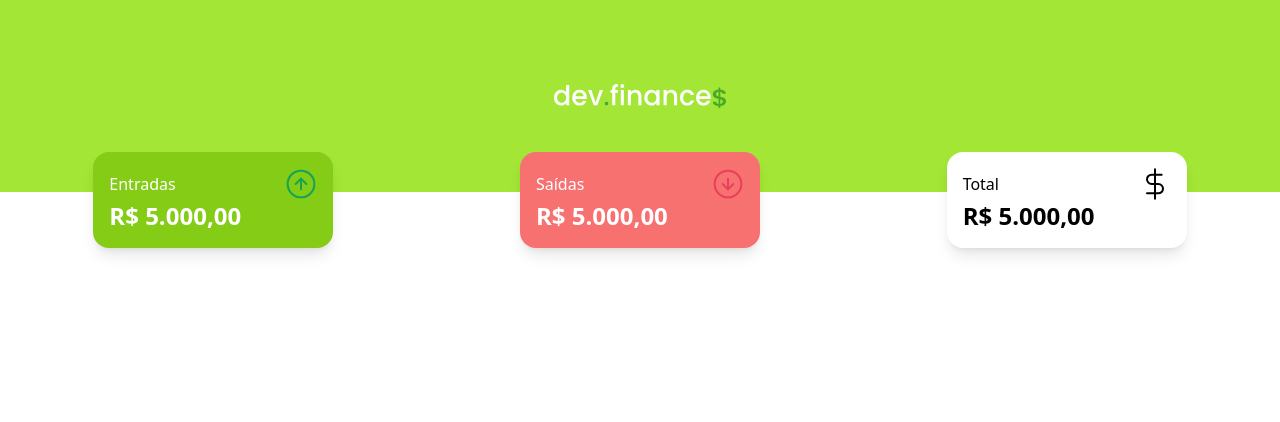
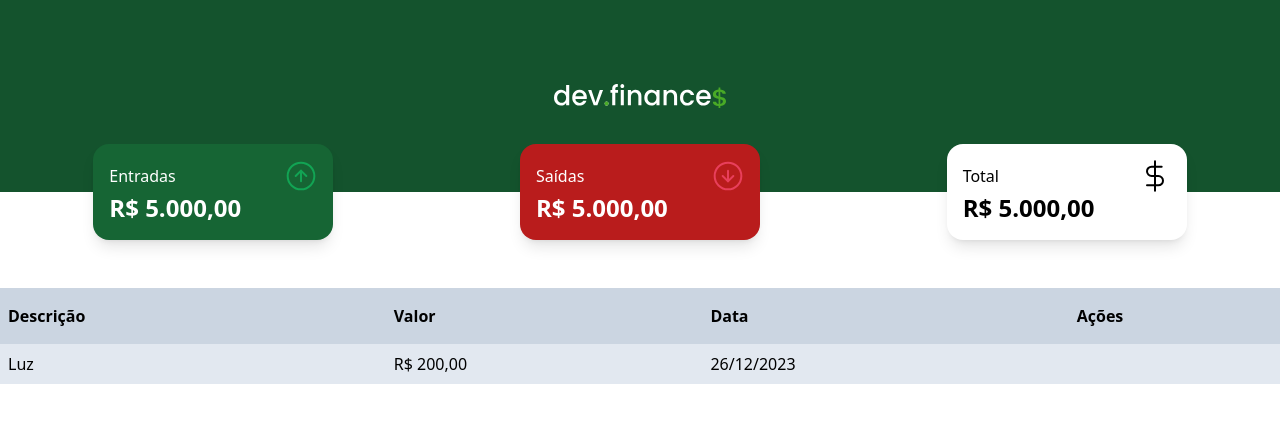
Before and after one commit to gutoamorim/dev-finances, a React (Vite) app: page / in a window 1280 px wide. Shown: the top 422 px of the page. Built offline with nearby package versions, Linux system fonts and the light colour scheme.

Commit message:
Adicionado componente tabela de transações

```diff
--- a/src/App.jsx
+++ b/src/App.jsx
@@ -1,11 +1,15 @@
+import { useState } from "react";
 import Balance from "./components/Balance";
 import Header from "./components/Header";
+import Table from "./components/Table";
 
 export default function App() {
+  const [balance, setBalance] = useState([]);
   return (
     <>
       <Header />
       <Balance />
+      <Table />
     </>
   );
 }
--- a/src/components/Balance.jsx
+++ b/src/components/Balance.jsx
@@ -5,9 +5,9 @@ import total from "../assets/total.svg";
 
 export default function Balance() {
   return (
-    <section className="container m-auto flex items-center justify-around -mt-10">
-      <Card type="Entradas" bg="bg-lime-500" color="text-white" svg={income} />
-      <Card type="Saídas" bg="bg-red-400" color="text-white" svg={expense} />
+    <section className="container m-auto flex items-center justify-around -mt-12">
+      <Card type="Entradas" bg="bg-green-800" color="text-white" svg={income} />
+      <Card type="Saídas" bg="bg-red-700" color="text-white" svg={expense} />
       <Card type="Total" bg="bg-white" svg={total} />
     </section>
   );
--- a/src/components/Header.jsx
+++ b/src/components/Header.jsx
@@ -2,7 +2,7 @@ import logo from "../assets/logo.svg";
 
 export default function Header() {
   return (
-    <header className="h-48 bg-lime-400 flex items-center">
+    <header className="h-48 bg-green-900 flex items-center">
       <div className="container flex justify-center">
         <img src={logo} alt="Logo Dev Finances" />
       </div>
--- /dev/null
+++ b/src/components/Table.jsx
@@ -0,0 +1,27 @@
+import edit from "../assets/edit.svg";
+import trash from "../assets/trash.svg";
+
+export default function Table({ balance }) {
+  return (
+    <div className="container m-auto mt-12">
+      <table className="w-full">
+        <thead className="bg-slate-300">
+          <tr className="text-left">
+            <th className="py-4 px-2">Descrição</th>
+            <th>Valor</th>
+            <th>Data</th>
+            <th>Ações</th>
+          </tr>
+        </thead>
+        <tbody className="bg-slate-200">
+          <tr>
+            <td className="p-2 my-2">Luz</td>
+            <td>R$ 200,00</td>
+            <td>26/12/2023</td>
+            <td></td>
+          </tr>
+        </tbody>
+      </table>
+    </div>
+  );
+}
```
Also changed, not shown: src/assets/edit.svg (added), src/assets/trash.svg (added).
